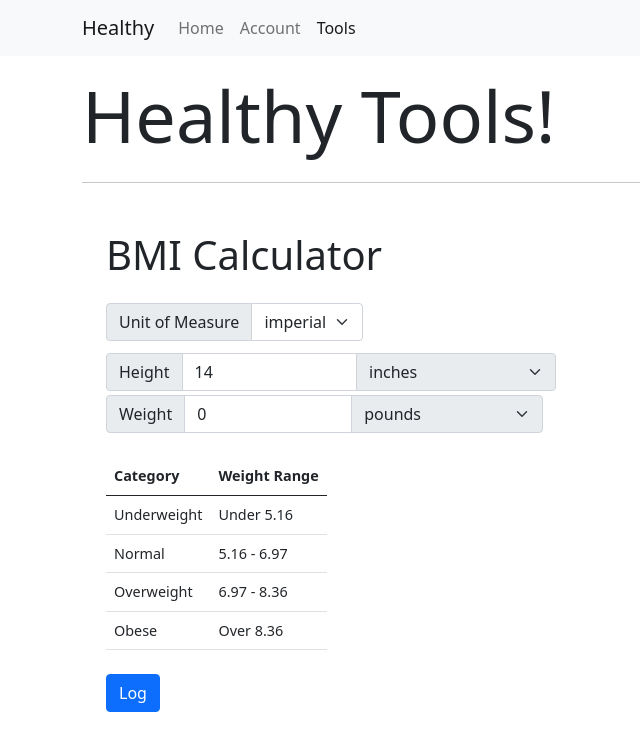
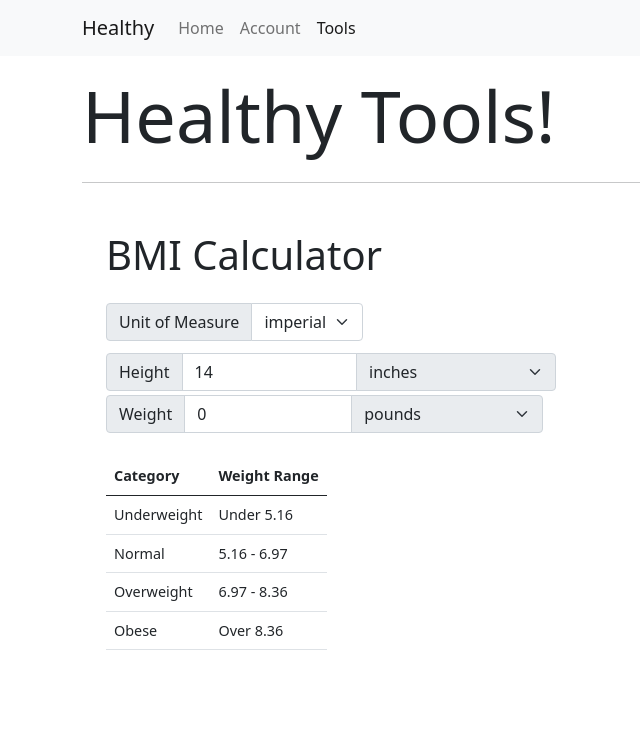
Before and after one commit to jason-nordheim/healthy, a React (Create React App) app: page /tools in a window 1280 px wide. Shown: the top 750 px of the page, without its empty margins (0-640 px from the left). Built offline with nearby package versions, Linux system fonts and the light colour scheme.

Commit message:
removed log button

```diff
--- a/src/components/feature/BmiCalculator.js
+++ b/src/components/feature/BmiCalculator.js
@@ -62,13 +62,6 @@ export const BmiCalculator = ({ profile = undefined }) => {
           <BmiTable category={category} meters={cm / 100} bmi={bmi} uom={uom} />
         </div>
       </div>
-
-      <div className="row">
-        <div className="col-sm-auto">
-          {/* todo:  */}
-          <SubmitButton label="Log" />
-        </div>
-      </div>
     </form>
   );
 };
```
